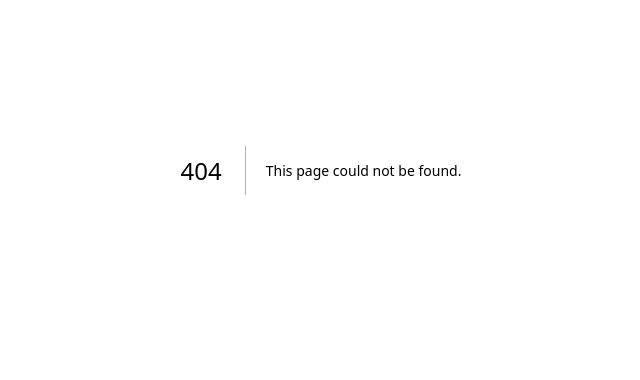
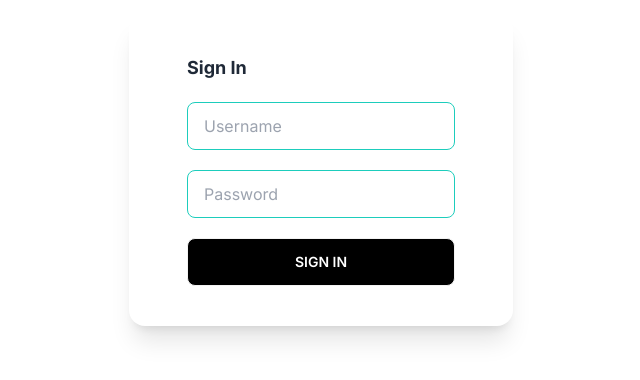
Before and after one commit to IqbalFebrianwar/Project-FakeStore-API, a Next.js app: page /signin in a window 1280 px wide. Before the commit this address had no page. Shown: the part 230-610 px from the top of the page, without its empty margins (319-959 px from the left). Built offline with nearby package versions, Linux system fonts and the light colour scheme.

Commit message:
Membuat login user menggunakan api

```diff
--- /dev/null
+++ b/src/app/cart/page.jsx
@@ -0,0 +1,21 @@
+const cartProducts = () => {
+  return (
+    <div className="w-full grid justify-center">
+      <div className="w-full">
+        <h1 className="mt-20 mb-20 text-center text-lg font-bold">My Cart</h1>
+      </div>
+      <div className="w-full space-x-5 h-40 px-10 items-center rounded-lg shadow-md flex">
+        <img src="" alt="img" />
+        <div className=" space-y-2">
+          <h1 className="font-bold text-lg">Tiitle Product</h1>
+          <p>$ Price</p>
+          <button className="btn bg-black text-white justify-end">Edit</button>
+        </div>
+      </div>
+      <div className="w-full flex justify-end my-10">
+        <button className="btn bg-black text-white justify-end">Buy All</button>
+      </div>
+    </div>
+  );
+};
+export default cartProducts;
--- a/src/app/page.jsx
+++ b/src/app/page.jsx
@@ -1,4 +1,8 @@
 import CardProducts from "@/components/cardproduct";
+import CartIcon from "@/components/svg/cart.svg";
+import Image from "next/image";
+import Link from "next/link";
+import ButtonSignin from "@/components/buttonSignin";
 
 export default async function Home() {
   const res = await fetch("https://fakestoreapi.com/products");
@@ -6,7 +10,18 @@ export default async function Home() {
 
   return (
     <div className="w-full grid text-center justify-center">
-      <h1 className="mt-20 mb-20 text-lg font-bold">Product</h1>
+      <div className="w-full flex items-center justify-between">
+        <ButtonSignin />
+        <h1 className="mt-20 mb-20 text-lg font-bold">Product</h1>
+        <Link href={"/cart"}>
+          <Image
+            className="btn bg-white"
+            src={CartIcon}
+            width={100}
+            height={100}
+          />
+        </Link>
+      </div>
       <div className="grid grid-cols-4 gap-16">
         {getData.map((e) => (
           <CardProducts
--- a/src/app/products/page.jsx
+++ b/src/app/products/page.jsx
@@ -1,4 +1,5 @@
 import Image from "next/image";
+import ButtonAddCart from "@/components/buttonAddcart";
 
 const DetailProducts = async ({ searchParams }) => {
   const res = await fetch(
@@ -7,8 +8,10 @@ const DetailProducts = async ({ searchParams }) => {
   const data = await res.json();
 
   console.log(Math.round(data.rating.rate));
+
+
   return (
-    <div className="w-full gap-20 flex h-screen justify-center">
+    <div className="w-full gap-20 flex h-screen items-center justify-center">
       <div className="flex justify-between gap-20 my-10">
         <div>
           <Image width={300} height={500} src={data.image} />
@@ -29,6 +32,7 @@ const DetailProducts = async ({ searchParams }) => {
           <p>Description :</p>
           <p className=" max-w-[500px]">{data.description}</p>
           <button className="btn bg-black text-md text-white">Buy now</button>
+          <ButtonAddCart id={data.id} />
         </div>
       </div>
     </div>
--- /dev/null
+++ b/src/app/signin/page.jsx
@@ -0,0 +1,75 @@
+"use client";
+import { useRouter } from "next/navigation";
+import { useState } from "react";
+
+const SigninPage = () => {
+  const [username, setUsername] = useState("");
+  const [password, setPassword] = useState("");
+  const [errorMessage, setErrorMessage] = useState("");
+  const router=useRouter()
+  const [isLoading, setIsloading] = useState(false)
+
+  const handleLogin = async (e) => {
+    e.preventDefault()
+    setIsloading(true)
+
+    try {
+      const res = await fetch("https://fakestoreapi.com/auth/login", {
+        method: "POST",
+        headers: {
+          'Accept': 'application/json',
+          'Content-Type': 'application/json'
+        },
+        body: JSON.stringify({
+          username: username,
+          password: password,
+        }),
+      });
+
+
+      if(res.ok){
+        const getToken = await res.json()
+        localStorage.setItem("token", getToken.token)
+        router.push('/')
+      }else{
+        setErrorMessage("Email or password is invalid!");
+      }
+
+      setIsloading(false)
+
+    } catch (error) {
+      setIsloading(false)
+    }
+  };
+  return (
+    <div className="w-full flex h-screen items-center justify-center">
+      <div className="card w-96 bg-base-100 shadow-xl">
+        <div className="w-full grid space-y-5 my-10 justify-center">
+          <p className="text-lg font-bold">Sign In</p>
+          {errorMessage && <div>{errorMessage}</div>}
+          <form onSubmit={handleLogin} className="w-full grid space-y-5 my-10 justify-center">
+            <input
+              type="text"
+              value={username}
+              onChange={(e) => setUsername(e.target.value)}
+              placeholder="Username"
+              className="input input-bordered input-accent w-full max-w-xs"
+            />
+            <input
+              type="password"
+              value={password}
+              onChange={(e) => setPassword(e.target.value)}
+              placeholder="Password"
+              className="input input-bordered input-accent w-full max-w-xs"
+            />
+            <button type="submit"  className="btn bg-black text-white" disabled={isLoading}>
+              { isLoading ? <div className="loading"></div> : null }
+              Sign In
+            </button>
+          </form>
+        </div>
+      </div>
+    </div>
+  );
+};
+export default SigninPage;
--- /dev/null
+++ b/src/components/buttonAddcart.jsx
@@ -0,0 +1,45 @@
+"use client";
+
+import { useEffect, useState } from "react";
+
+const ButtonAddCart = ({ id }) => {
+    const [isAvaibleCart, setIsAvaibleCart] = useState(false)
+
+    useEffect(() => {
+        const getCart = localStorage.getItem("cart");
+
+        if(getCart != null && JSON.parse(getCart).id.find(e => e == id) != undefined){
+            setIsAvaibleCart(true)
+        }else{
+            setIsAvaibleCart(false)
+        }
+    })
+  const handleCart = () => {
+    let item = { id: [] };
+    const getCart = localStorage.getItem("cart");
+
+    if (getCart != null) {
+      item = JSON.parse(getCart);
+    }
+
+    if (item.id.find((e) => e == id) == undefined) {
+      item.id.push(id);
+      localStorage.setItem("cart", JSON.stringify(item));
+    }
+
+    setIsAvaibleCart(true)
+  };
+  return (
+    <>
+      {!isAvaibleCart ? (
+        <button
+          onClick={handleCart}
+          className="btn bg-black text-md text-white"
+        >
+          Add to Cart
+        </button>
+      ) : null}
+    </>
+  );
+};
+export default ButtonAddCart;
--- /dev/null
+++ b/src/components/buttonSignin.jsx
@@ -0,0 +1,32 @@
+"use client";
+import Link from "next/link";
+import { useEffect, useState } from "react";
+
+const ButtonSignin = () => {
+  const [token, setToken] = useState(null);
+
+  useEffect(() => {
+    const getToken = localStorage.getItem("token");
+    setToken(getToken);
+  }, []);
+
+  const signOut = () => {
+    localStorage.removeItem("token")
+    setToken(null)
+  }
+
+  return (
+    <>
+      {token == null ? (
+        <Link href={"/signin"} className="btn bg-black text-white">
+          Sign In
+        </Link>
+      ) : (
+        <button onClick={signOut} className="btn bg-black text-white">
+          Sign Out
+        </button>
+      )}
+    </>
+  );
+};
+export default ButtonSignin;
```
Also changed, not shown: src/components/svg/cart.svg (added).
